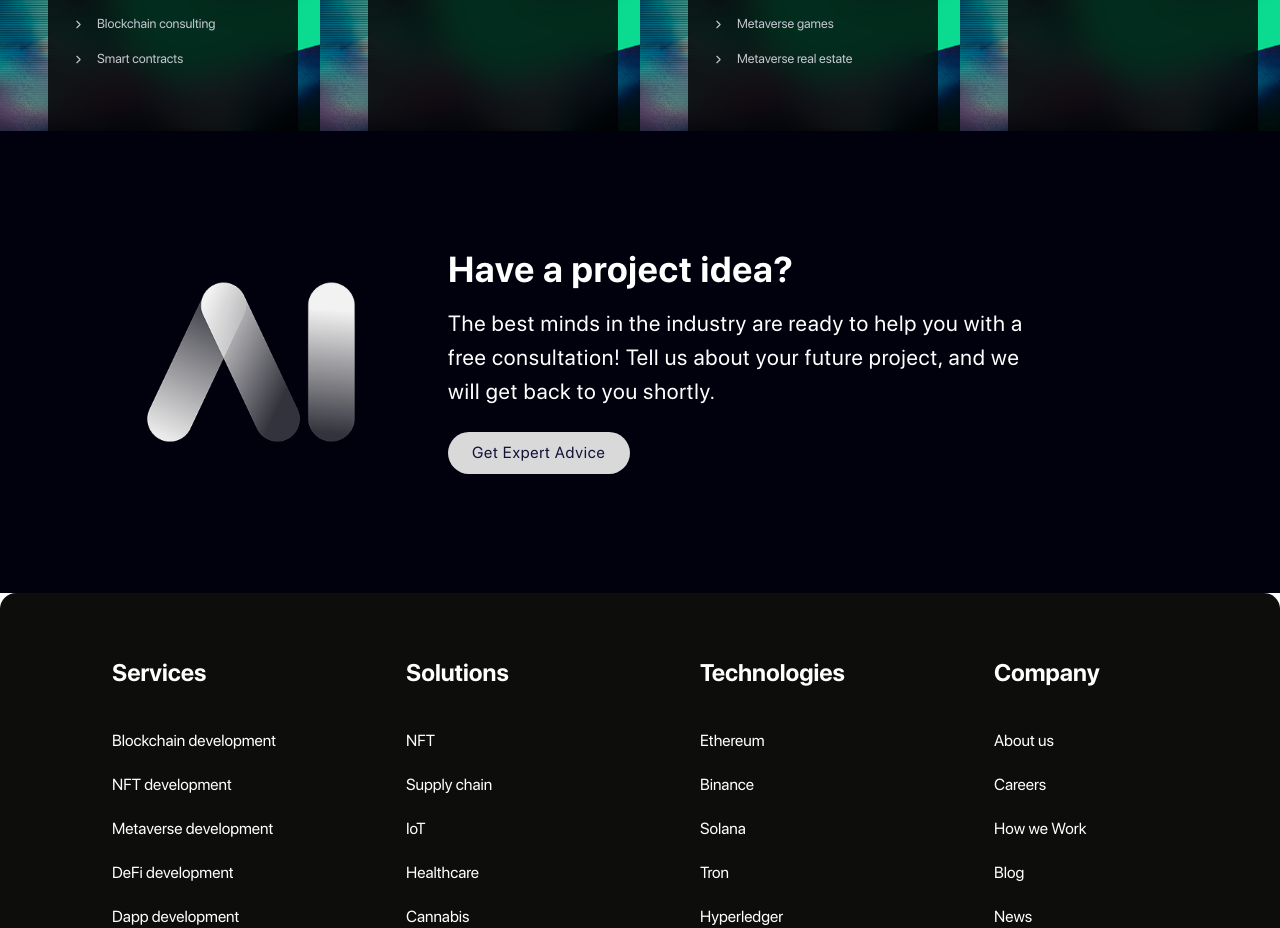
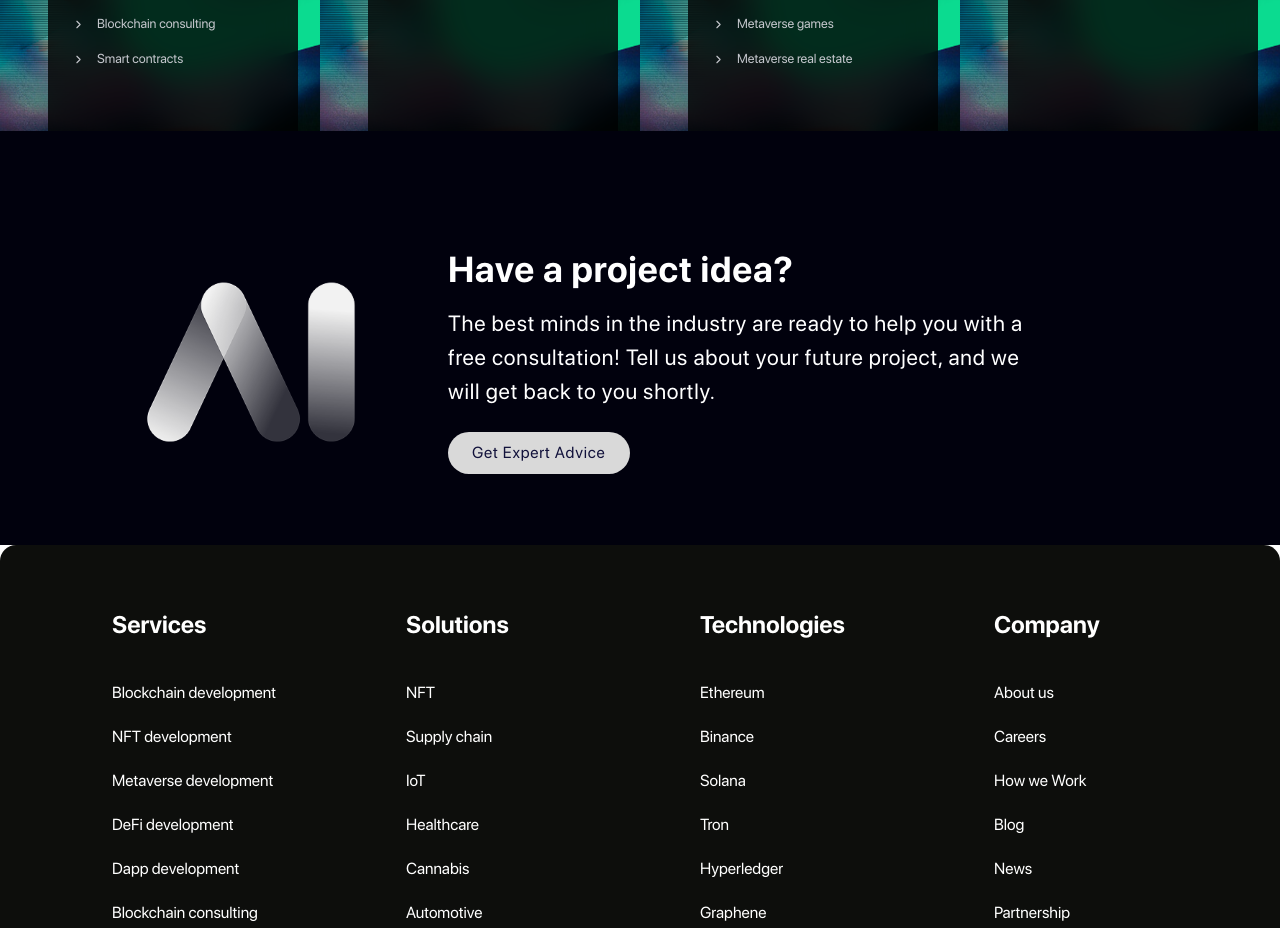
Before and after one commit to vd7943/Hippocampus, a React (Vite) app in the folder frontend/: page / in a window 1280 px wide. Shown: the part 1245-2173 px from the top of the page. Built offline with nearby package versions, Linux system fonts and the light colour scheme.

Commit message:
Update ProjectIdea.jsx

```diff
--- a/frontend/src/components/LandingPage/ProjectIdea.jsx
+++ b/frontend/src/components/LandingPage/ProjectIdea.jsx
@@ -2,7 +2,7 @@ import React from "react";
 
 const ProjectIdea = () => {
   return (
-    <section className="bg-[#01010D] text-white py-12 px-6 md:px-12">
+    <section className="bg-[#01010D] text-white pb-12 lg:pb-0 pt-12 px-6 md:px-12">
       <div className="mx-auto flex flex-col md:flex-row items-center justify-between">
         <div className="w-32 md:w-100 flex justify-center md:justify-start">
           <img
```
